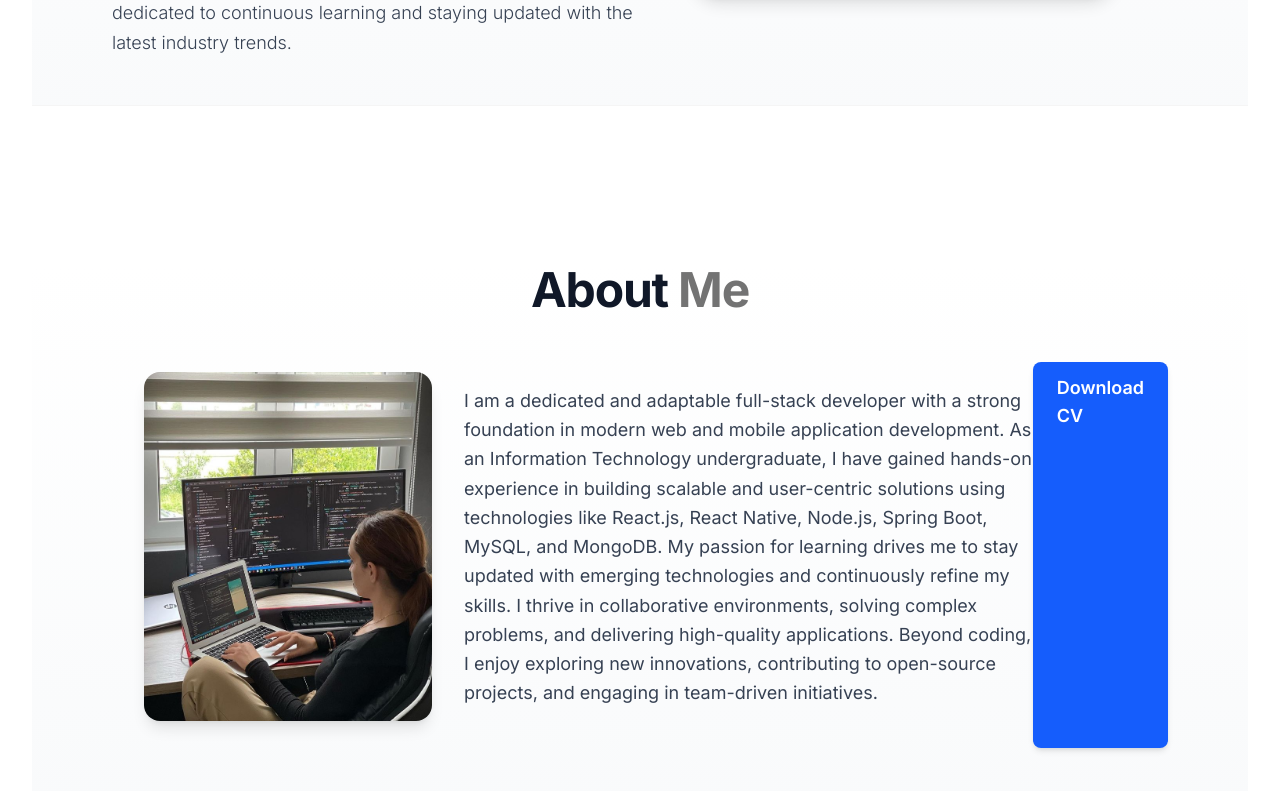
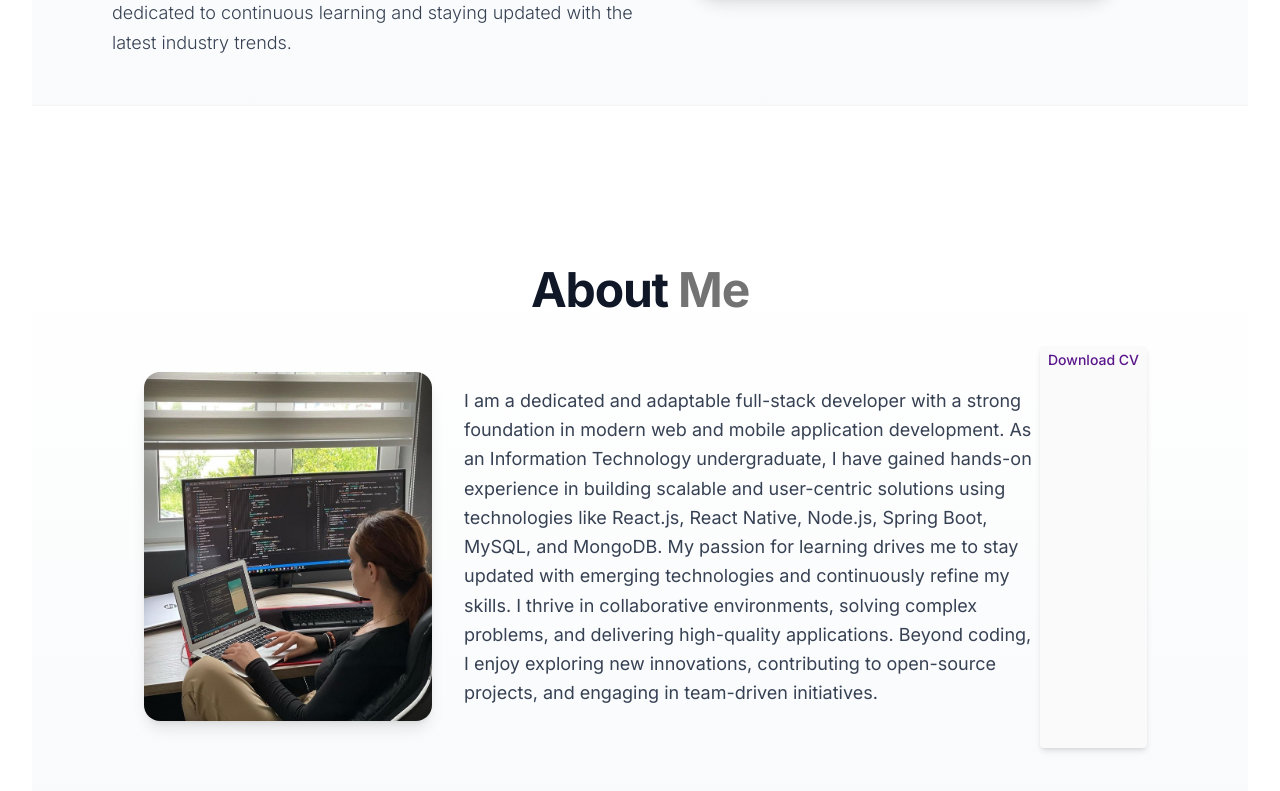
Before and after one commit to Piyumi-Amarasinha/my-portfolio, a React (Vite) app: page / in a window 1280 px wide. Shown: the part 529-1320 px from the top of the page. Built offline with nearby package versions, Linux system fonts and the light colour scheme.

Commit message:
CV button styling

```diff
--- a/src/components/About.jsx
+++ b/src/components/About.jsx
@@ -40,7 +40,7 @@ const About = () => {
             <a
               href="/public/Piyumi-Amarasingha-SE_CV.pdf"
               download="My_CV.pdf"
-              className="mt-4 inline-block rounded-lg bg-blue-600 px-6 py-3 text-lg font-semibold text-white shadow-md transition duration-300 hover:bg-blue-700"
+              className="mr-2 rounded bg-neutral-50 px-2 py-1 text-sm font-medium text-purple-900 shadow-md transition duration-300 hover:bg-black"
             >
               Download CV
             </a>
```
